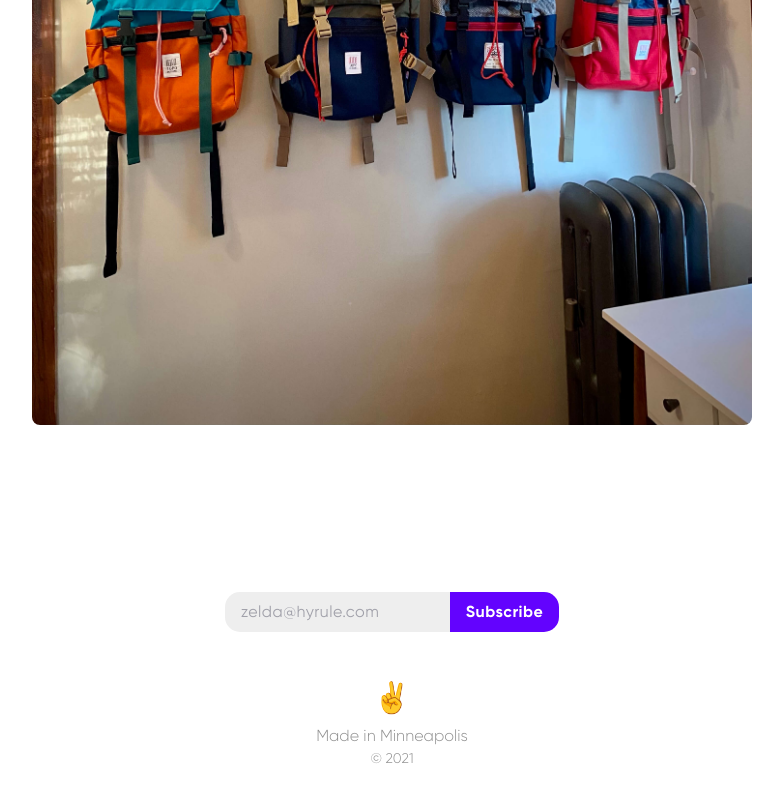
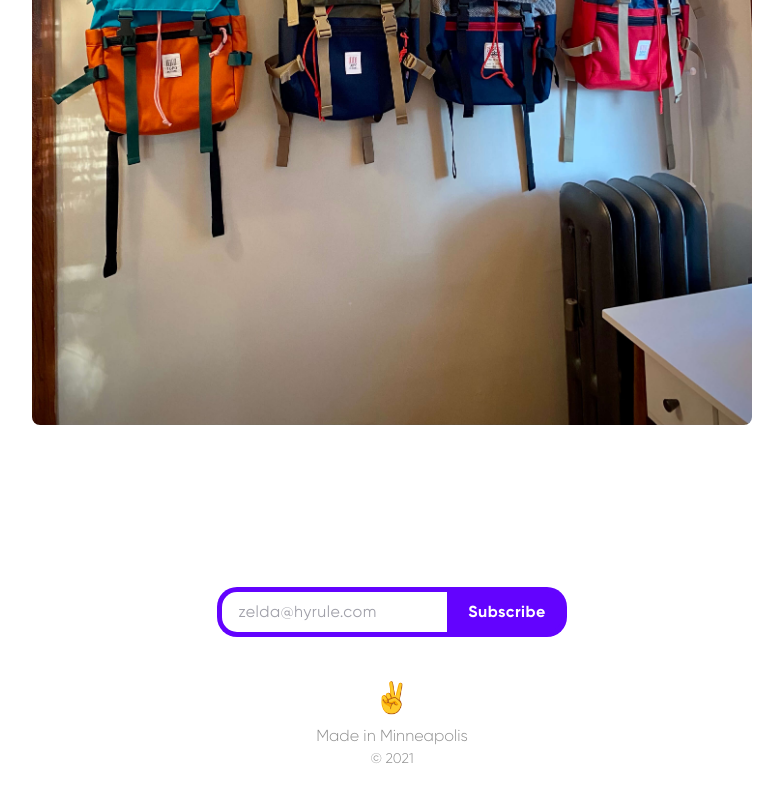
Before and after one commit to brandonleichty/personal-website-nextjs, a Next.js app: page /uses in a window 1280 px wide. Shown: the part 2760-3560 px from the top of the page, without its empty margins (248-1031 px from the left). Built offline with nearby package versions, Linux system fonts and the light colour scheme; no server answers.

Commit message:
update css for email form input

```diff
--- a/styles/globals.css
+++ b/styles/globals.css
@@ -92,7 +92,7 @@ nav ul li,
 }
 
 footer {
-  padding: 10rem 2rem 2rem;
+  padding: 10rem 0rem 2rem;
   display: grid;
   place-items: center;
 }
@@ -385,21 +385,20 @@ nav .burger .burger-lines:before {
 
 /* Form CSS START */
 .formkit-submit {
-  background: #1c9afe;
-  background-image: none;
+  /* background: #1c9afe; */
+  background: #6303FE;
   padding: 0.5rem 1rem;
   border-radius: 0px 15px 15px 0px;
   font-weight: bold;
-  background: #6303FE;
-  /* background-image: linear-gradient(135deg, #6303FE 25%, #03CFFE); */
+  box-shadow: 0 0 0 5px #6303FE;
+  margin-left: 5px;
   letter-spacing: 0.5px;
   color: white;
-  transition: all 300ms ease 0s;
+  transition: background 300ms ease 0s;
 }
 
 .formkit-submit:hover {
-  background-image: linear-gradient(135deg, #6303FE 25%, #03CFFE);
-  transition: all 300ms ease 0s;
+  background: #6303FE;
 }
 
 .formkit-input {
@@ -407,7 +406,8 @@ nav .burger .burger-lines:before {
   color: black;
   border-radius: 15px 0px 0px 15px;
   letter-spacing: 0.5px;
-  background: #eee;
+  background-color: transparent;
+  box-shadow: 0 0 0 5px #6303FE;
 }
 
 .formkit-fields {
```
